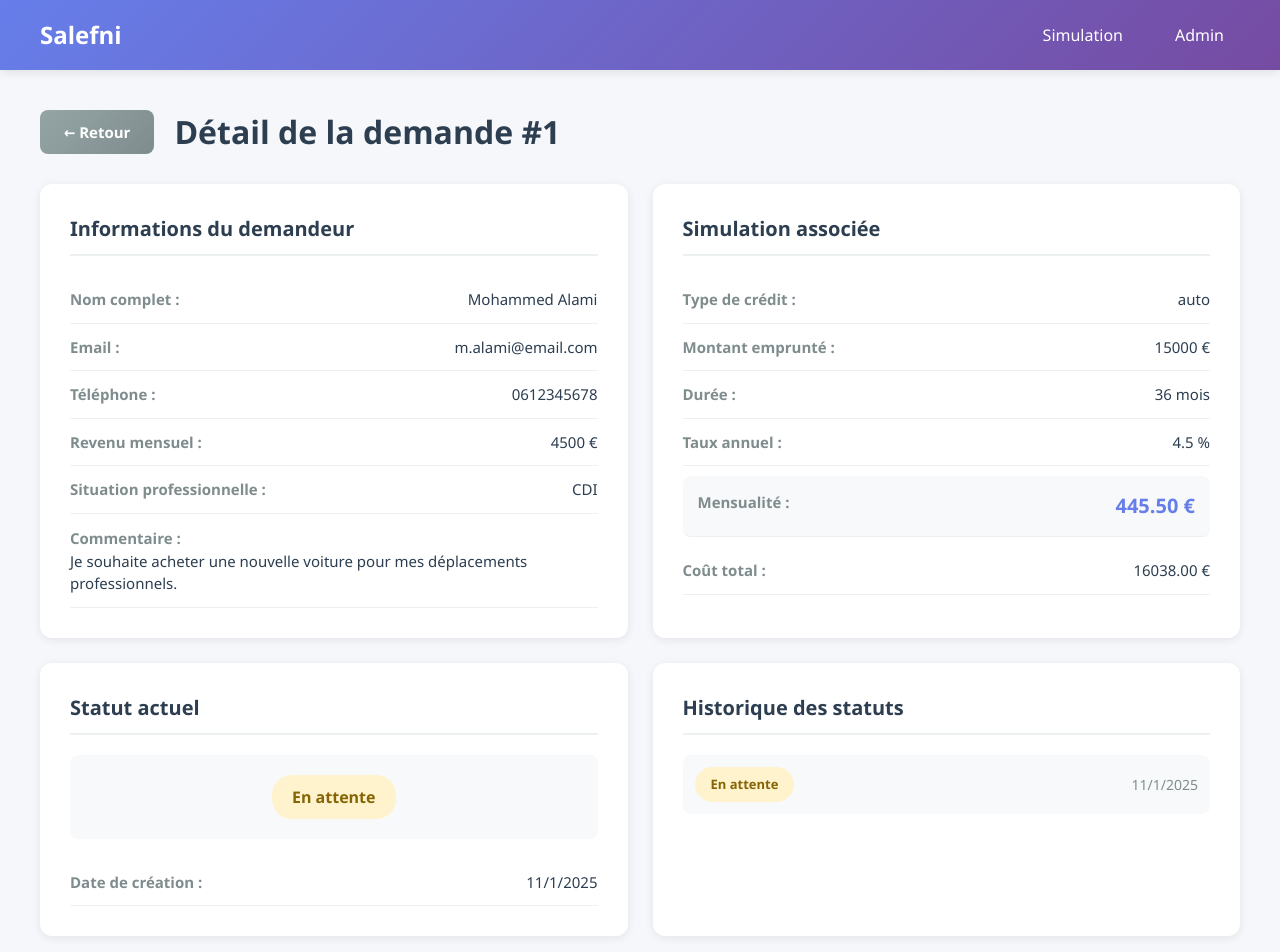
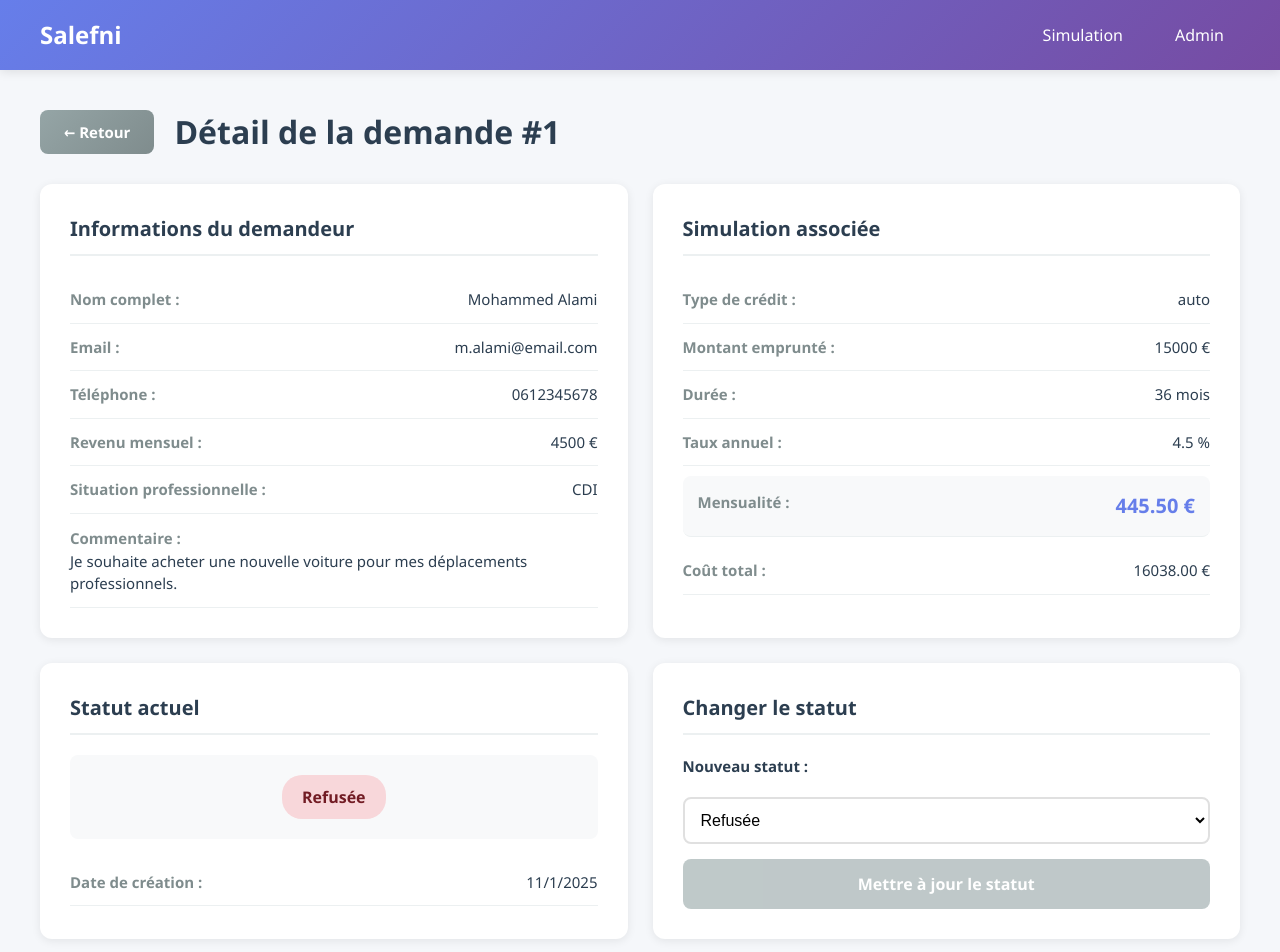
Before and after one commit to wassimyazza/Salefni, a React (Vite) app: page /admin/demande/1 in a window 1280 px wide. Shown: the top 952 px of the page. Built offline with nearby package versions, Linux system fonts and the light colour scheme; data requests are answered from the project's data file; sample sign-in values are in the browser's storage.

Commit message:
feat: Add status change functionality with history tracking

```diff
--- a/db.json
+++ b/db.json
@@ -1,7 +1,7 @@
 {
   "simulations": [
     {
-      "id": 1,
+      "id": "1",
       "typeCredit": "auto",
       "montant": "15000",
       "duree": "36",
@@ -25,7 +25,7 @@
   ],
   "demandes": [
     {
-      "id": 1,
+      "id": "1",
       "nom": "Mohammed Alami",
       "email": "m.alami@email.com",
       "telephone": "0612345678",
@@ -33,13 +33,25 @@
       "situationPro": "CDI",
       "commentaire": "Je souhaite acheter une nouvelle voiture pour mes déplacements professionnels.",
       "montant": "15000",
-      "statut": "en_attente",
+      "statut": "refusee",
       "date": "2025-11-01T10:30:00.000Z",
       "simulationId": 1,
       "historique": [
         {
           "statut": "en_attente",
           "date": "2025-11-01T10:30:00.000Z"
+        },
+        {
+          "statut": "en_cours",
+          "date": "2025-11-08T15:55:50.847Z"
+        },
+        {
+          "statut": "acceptee",
+          "date": "2025-11-08T15:56:01.129Z"
+        },
+        {
+          "statut": "refusee",
+          "date": "2025-11-08T15:56:09.737Z"
         }
       ],
       "notes": [
--- a/src/App.css
+++ b/src/App.css
@@ -613,3 +613,52 @@ tr:hover {
     grid-template-columns: 1fr;
   }
 }
+.statut-change-section {
+  display: flex;
+  flex-direction: column;
+  gap: 15px;
+}
+
+.statut-change-section label {
+  font-weight: 600;
+  color: #2c3e50;
+  margin-bottom: 5px;
+}
+
+.statut-select {
+  width: 100%;
+  padding: 12px;
+  font-size: 16px;
+  border: 2px solid #e0e0e0;
+  border-radius: 8px;
+  background: white;
+  cursor: pointer;
+}
+
+.statut-select:focus {
+  outline: none;
+  border-color: #667eea;
+}
+
+.btn-update-statut {
+  background: linear-gradient(135deg, #27ae60 0%, #229954 100%);
+  color: white;
+  padding: 14px 30px;
+  font-size: 16px;
+  font-weight: 600;
+  border: none;
+  border-radius: 8px;
+  cursor: pointer;
+  transition: transform 0.2s;
+}
+
+.btn-update-statut:hover:not(:disabled) {
+  transform: translateY(-2px);
+  box-shadow: 0 5px 15px rgba(39, 174, 96, 0.4);
+}
+
+.btn-update-statut:disabled {
+  background: #95a5a6;
+  cursor: not-allowed;
+  opacity: 0.6;
+}
--- a/src/pages/DemandeDetail.jsx
+++ b/src/pages/DemandeDetail.jsx
@@ -7,6 +7,7 @@ function DemandeDetail() {
   const navigate = useNavigate()
   const [demande, setDemande] = useState(null)
   const [simulation, setSimulation] = useState(null)
+  const [nouveauStatut, setNouveauStatut] = useState('')
 
   useEffect(() => {
     const isAdmin = localStorage.getItem('isAdmin')
@@ -16,9 +17,14 @@ function DemandeDetail() {
   }, [navigate])
 
   useEffect(() => {
+    chargerDemande()
+  }, [id])
+
+  function chargerDemande() {
     axios.get(`http://localhost:3001/demandes/${id}`)
       .then(response => {
         setDemande(response.data)
+        setNouveauStatut(response.data.statut)
         if(response.data.simulationId) {
           axios.get(`http://localhost:3001/simulations/${response.data.simulationId}`)
             .then(res => {
@@ -29,7 +35,31 @@ function DemandeDetail() {
       .catch(error => {
         console.log('Erreur:', error)
       })
-  }, [id])
+  }
+
+  function changerStatut() {
+    const nouvelHistorique = demande.historique || []
+    nouvelHistorique.push({
+      statut: nouveauStatut,
+      date: new Date().toISOString()
+    })
+
+    const demandeModifiee = {
+      ...demande,
+      statut: nouveauStatut,
+      historique: nouvelHistorique
+    }
+
+    axios.put(`http://localhost:3001/demandes/${id}`, demandeModifiee)
+      .then(() => {
+        alert('Statut mis à jour avec succès !')
+        chargerDemande()
+      })
+      .catch(error => {
+        console.log('Erreur:', error)
+        alert('Erreur lors de la mise à jour')
+      })
+  }
 
   function getStatutBadge(statut) {
     const badges = {
@@ -141,6 +171,22 @@ function DemandeDetail() {
         </div>
 
         <div className="detail-card">
+          <h2>Changer le statut</h2>
+          <div className="statut-change-section">
+            <label>Nouveau statut :</label>
+            <select value={nouveauStatut} onChange={(e) => setNouveauStatut(e.target.value)} className="statut-select">
+              <option value="en_attente">En attente</option>
+              <option value="en_cours">En cours</option>
+              <option value="acceptee">Acceptée</option>
+              <option value="refusee">Refusée</option>
+            </select>
+            <button onClick={changerStatut} className="btn-update-statut" disabled={nouveauStatut === demande.statut}>
+              Mettre à jour le statut
+            </button>
+          </div>
+        </div>
+
+        <div className="detail-card full-width">
           <h2>Historique des statuts</h2>
           {demande.historique && demande.historique.length > 0 ? (
             <div className="historique-list">
@@ -150,7 +196,7 @@ function DemandeDetail() {
                     {getStatutTexte(item.statut)}
                   </span>
                   <span className="historique-date">
-                    {new Date(item.date).toLocaleDateString()}
+                    {new Date(item.date).toLocaleDateString()} à {new Date(item.date).toLocaleTimeString()}
                   </span>
                 </div>
               ))}
```
